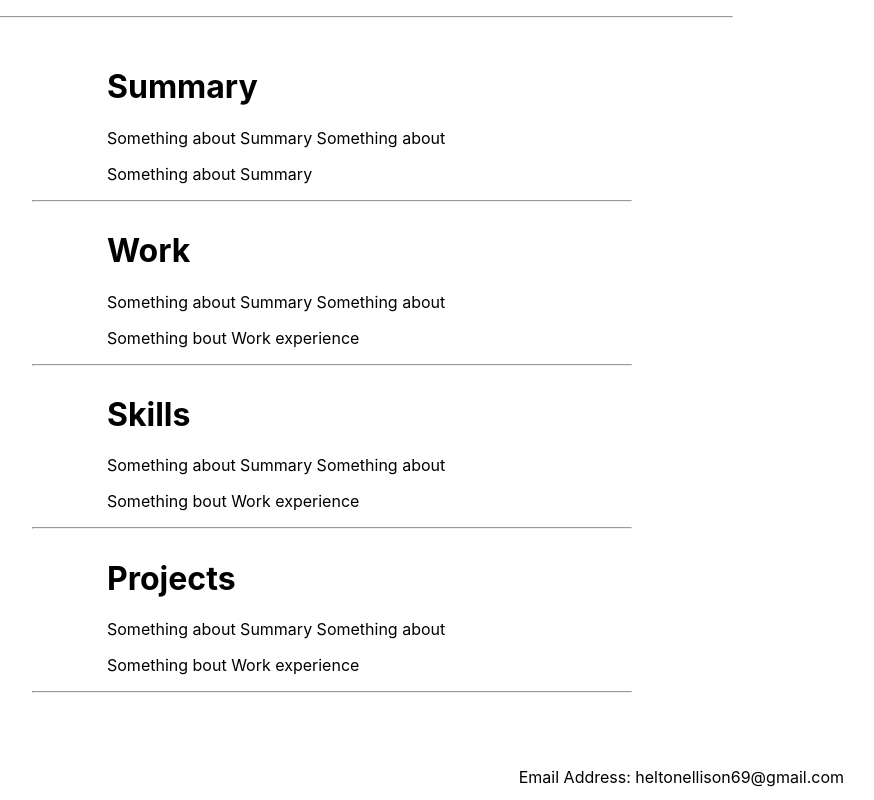
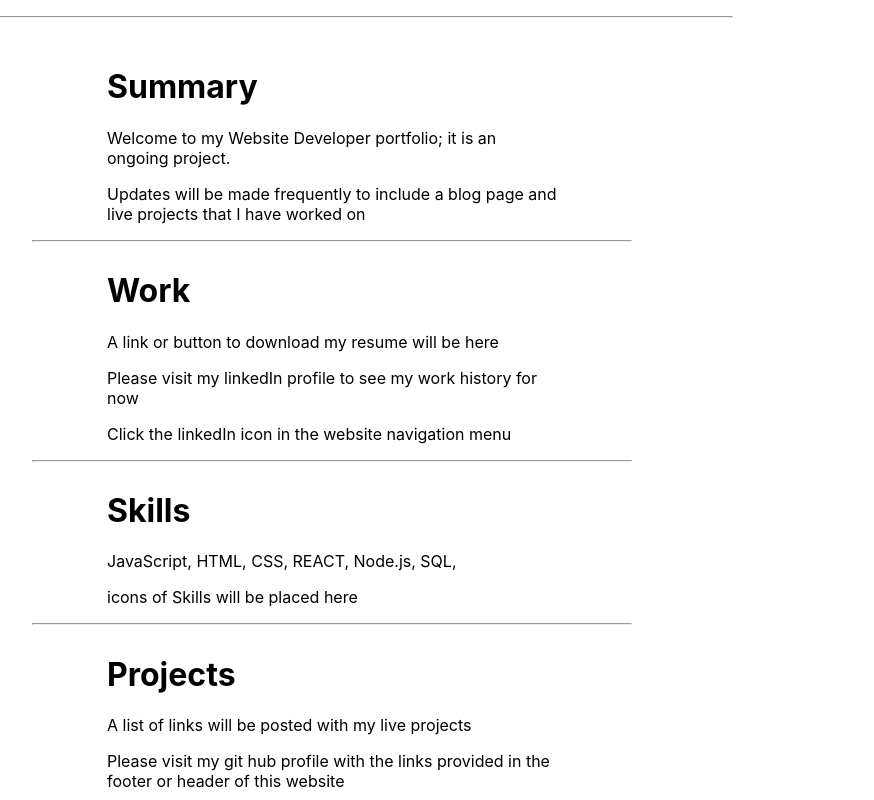
Before and after one commit to gamerboyelz/helton-dev-portfolio, a React (Create React App) app: page / in a window 1280 px wide. Shown: the part 640-1440 px from the top of the page, without its empty margins (308-1182 px from the left). Built offline with nearby package versions, Linux system fonts and the light colour scheme.

Commit message:
updated some scss styles; created functions that links icons to Dev social media profile; updates were made to mainDetailListComponent

```diff
--- a/src/App.styles.scss
+++ b/src/App.styles.scss
@@ -42,6 +42,15 @@
         font-size: 18px;
         border-color: rgba(0, 0, 0, 0.626) ;
         border-radius: 11px;
+    }
+    .btn-HeroSection:hover{
+        background-color:rgb(58, 152, 183);
+        transition: 0.7s;
+        cursor: pointer;
+    }
+    .btn-HeroSection:active{
+        background-color:rgb(114, 213, 246);
+
     }
 
     #heroSectionImage{
--- a/src/components/mainDetailListComponent.jsx
+++ b/src/components/mainDetailListComponent.jsx
@@ -4,26 +4,27 @@ const MainDetailList = () => {
       {
         id: 1,
         heading: "Summary",
-        informationA: "Something about  Summary Something about",
-        informationB: "Something about  Summary"
+        informationA: "Welcome to my Website Developer portfolio; it is an ongoing project. ",
+        informationB: "Updates will be made frequently to include a blog page and live projects that I have worked on"
       },
       {
         id: 2,
         heading: "Work",
-        informationA: "Something about  Summary Something about",
-        informationB: "Something bout Work experience"
+        informationA: "A link or button to download my resume will be here",
+        informationB: "Please visit my linkedIn profile to see my work history for now",
+        informationC: "Click the linkedIn icon  in the website navigation menu"
       },
       {
         id: 3,
         heading:'Skills',
-        informationA: "Something about  Summary Something about",
-        informationB: "Something bout Work experience"
+        informationA: "JavaScript, HTML, CSS, REACT, Node.js, SQL,  ",
+        informationB: "icons of Skills will be placed here"
       },
       {
         id: 5,
         heading: "Projects",
-        informationA: "Something about  Summary Something about",
-        informationB: "Something bout Work experience"
+        informationA: "A list of links will be posted with my live projects",
+        informationB: "Please visit my git hub profile with the links provided in the footer or header of this website"
       },
     ];
 
@@ -36,6 +37,7 @@ const MainDetailList = () => {
                 <h1 id={detailListInfoObjects.id} >{detailListInfoObjects.heading}</h1>
                 <p >{detailListInfoObjects.informationA}</p>
                 <p >{detailListInfoObjects.informationB}</p>
+                <p >{detailListInfoObjects.informationC}</p>
               </div>
               <hr />
             </div>
--- a/src/components/navBarComponent.jsx
+++ b/src/components/navBarComponent.jsx
@@ -4,11 +4,19 @@ import WhatsAppIcon from "@mui/icons-material/WhatsApp";
 import gitlab_icon from "../assets/gitlab-icon.png";
 
 const NavBar = () => {
+
+  const handleClickVisitLinkedIn = ()=>{
+      window.location.href ='https://www.linkedin.com/in/helton-ellison-81497b143'
+  }
+  const handleClickVisitGitHUb = ()=> {
+    window.location.href = 'https://github.com/gamerboyelz'
+  }
+
     return (
       <div className="container-NavBar">
         <div className="container-NavBar-icons">
-          <LinkedInIcon />
-          <GitHubIcon />
+          <LinkedInIcon onClick = {handleClickVisitLinkedIn} />
+          <GitHubIcon onClick = {handleClickVisitGitHUb} />
           <WhatsAppIcon />
           <img className="gitLab" src={gitlab_icon} alt="" />
         </div>
```
